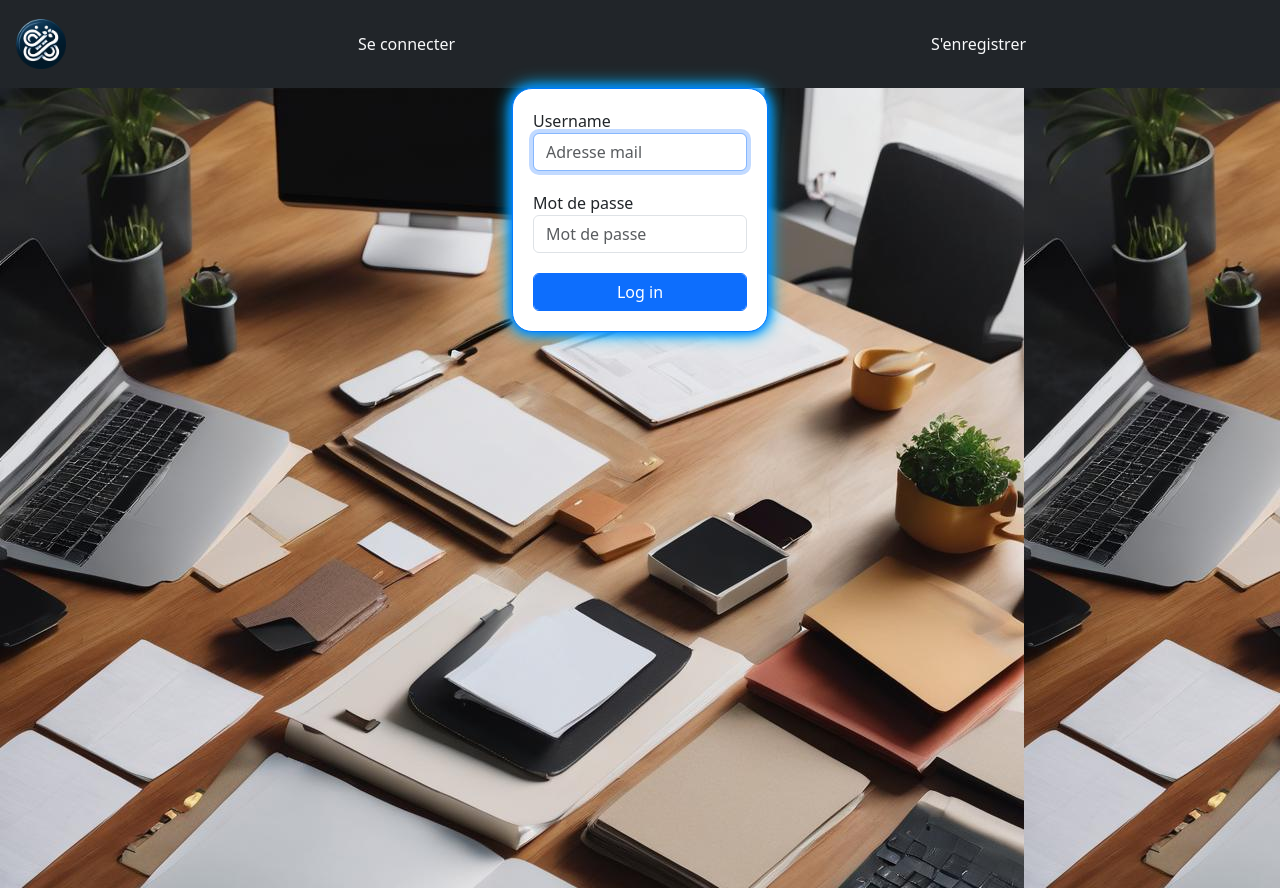
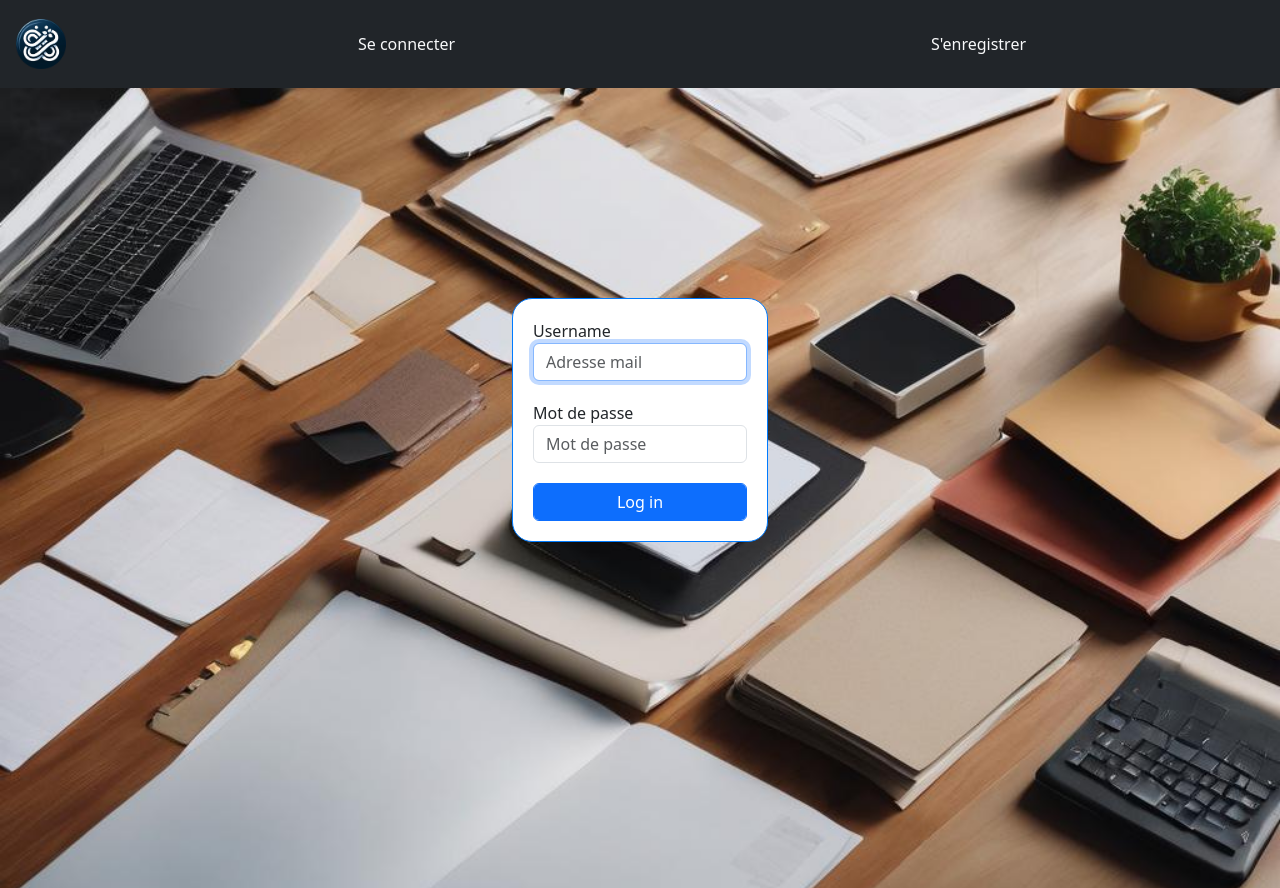
Before and after one commit to Tontico/TODO-PHP_PROJECT, a PHP site: page /phpobjet/index.php?controller=UserController&method=displayForm&formName=connexion in a window 1280 px wide. Run offline with PHP 8.4, Linux system fonts and the light colour scheme.

Commit message:
update style

```diff
--- a/phpTestComposer/public/login.css
+++ b/phpTestComposer/public/login.css
@@ -1,9 +1,29 @@
-main {
+body {
     width:100%;
     height: 100%;
+    margin: 0;
     background-image: url('../public/assets/login_baground.jpg');
+    background-size: cover;
+    background-position: center;
+    background-repeat: no-repeat;
+    background-color: #f0f0f0;
+    overflow-y: hidden;
 }
 
-form {
+main {
+    height: 100%;
+    width: 100%;
+    margin: 0;
+    display: flex;
+    align-items: center;
+    justify-content: center;
+}
+
+#security_form {
+    padding: 20px;
     background-color: white;
+    width: 20%;
+    border: 1px solid #007BFF;
+    border-radius: 20px;
+    margin-top: -120px;
 }
--- a/phpTestComposer/src/controller/UserController.php
+++ b/phpTestComposer/src/controller/UserController.php
@@ -7,6 +7,7 @@ use Keha\Test\App\UrlGenerator;
 use Keha\Test\App\AbstractController;
 use Keha\Test\views\Header;
 use Keha\Test\views\Head;
+use Keha\Test\Model\QueryParser;
 
 class UserController extends AbstractController
 {
@@ -18,31 +19,17 @@ class UserController extends AbstractController
         if (!isset($_SESSION)) {
             session_start();
         }
-        // Call the formName method
-        $this->getFormName();
-        // Construct the class & method name
-        $className = "$this->formName" . "Form";
+        // Call the method to check the formName in the query if there is one
+        $this->formName = QueryParser::getFormName();
+        if ($this->formName !== null) {
+            // Construct the class & method name
+            $className = "$this->formName" . "Form";
+        }
+
         // Import the class
         $className = "Keha\\Test\\views\\forms\\$this->formName" . "Form";
         // Create a dynamical instance
         $this->form = new $className();
-    }
-
-    private function getFormName()
-    {
-        // Get the queryStrings values
-        $queryString = $_SERVER['QUERY_STRING'];
-        // Analyse the str
-        parse_str($queryString, $queryArray);
-        // Check if the query exist
-        if (isset($queryArray['formName'])) {
-            // Stock the value of the query method
-            $this->formName = $queryArray['formName'];
-        }
-        if (strpos($this->formName, "display") !== false) {
-            // Supprimer "display" tout en conservant le reste du mot
-            $this->formName = strtolower(str_replace("display", "", $this->formName));
-        }
     }
 
     // Method to display connection form
--- a/phpTestComposer/src/views/forms/ConnexionForm.php
+++ b/phpTestComposer/src/views/forms/ConnexionForm.php
@@ -17,8 +17,7 @@ class ConnexionForm extends AbstractForm
     {
 ?>
         <main>
-            <form id="form" action="<?= UrlGenerator::generateUrl('UserController', 'handleSubmit', 'connexion') ?>" method="POST" style="width: 20%; margin: auto; border: 1px solid #007BFF; border-radius: 20px; padding: 20px;">
-
+            <form id="security_form" action="<?= UrlGenerator::generateUrl('UserController', 'handleSubmit', 'connexion') ?>" method="POST">
                 <?php if (!empty($this->error)) : ?>
                     <div class="alert alert-danger" role="alert">
                         <?php foreach ($this->error as $key => $value) {
--- a/phpTestComposer/src/views/forms/InscriptionForm.php
+++ b/phpTestComposer/src/views/forms/InscriptionForm.php
@@ -5,7 +5,6 @@ namespace Keha\Test\views\forms;
 
 
 use Keha\Test\App\UrlGenerator;
-use Keha\Test\Controller\UserController;
 use Keha\Test\Views\Forms\AbstractForm;
 
 // Function to display the connection form
@@ -15,8 +14,8 @@ class InscriptionForm extends AbstractForm
     // Method to display the connection form
     public function displayInscriptionForm()
     {
-?>
-        <form id="form" action="<?= UrlGenerator::generateUrl('UserController', 'handleSubmit', 'inscription') ?>" method="POST" style="width: 20%; margin: auto; margin-top: 150px; border: 1px solid #007BFF; border-radius: 20px; padding: 20px;">
+?><main>
+            <form id="security_form" action="<?= UrlGenerator::generateUrl('UserController', 'handleSubmit', 'inscription') ?>" method="POST">
 
                 <div class="mb-3">
                     <?php if (!empty($this->error)) : ?>
@@ -68,6 +67,7 @@ class InscriptionForm extends AbstractForm
                     }
                 </script>
             </form>
+        </main>
 <?php
     }
 
--- a/phpTestComposer/src/views/head.php
+++ b/phpTestComposer/src/views/head.php
@@ -2,6 +2,7 @@
 
 namespace Keha\Test\views;
 
+use Keha\Test\Model\QueryParser;
 //Class that create the Head
 class Head
 {
@@ -13,36 +14,15 @@ class Head
             <meta charset="UTF-8">
             <title>Mange tes morts</title>
             <link rel="stylesheet" href="./public/style.css">
-            <link rel="stylesheet" href="./public/login.css">
+            <?php
+            // Call the method to check the formName in the query if there is one
+            $formName = QueryParser::getFormName();
+            if ($formName !== null) { ?>
+                <link rel="stylesheet" href="./public/login.css">
+            <?php }
+            ?>
             <link href="https://cdn.jsdelivr.net/npm/bootstrap@5.3.2/dist/css/bootstrap.min.css" rel="stylesheet" integrity="sha384-T3c6CoIi6uLrA9TneNEoa7RxnatzjcDSCmG1MXxSR1GAsXEV/Dwwykc2MPK8M2HN" crossorigin="anonymous">
             <script src="https://cdn.jsdelivr.net/npm/bootstrap@5.3.2/dist/js/bootstrap.bundle.min.js" integrity="sha384-C6RzsynM9kWDrMNeT87bh95OGNyZPhcTNXj1NW7RuBCsyN/o0jlpcV8Qyq46cDfL" crossorigin="anonymous"></script>
-            <style>
-                html,
-                body {
-                    height: 100%;
-                }
-
-                .form-signin {
-                    max-width: 330px;
-                    padding: 1rem;
-                }
-
-                .form-signin .form-floating:focus-within {
-                    z-index: 2;
-                }
-
-                .form-signin input[type="email"] {
-                    margin-bottom: -1px;
-                    border-bottom-right-radius: 0;
-                    border-bottom-left-radius: 0;
-                }
-
-                .form-signin input[type="password"] {
-                    margin-bottom: 10px;
-                    border-top-left-radius: 0;
-                    border-top-right-radius: 0;
-                }
-            </style>
         </head>
 <?php
     }
```
Lines whose indentation alone changed are shown as unchanged.
